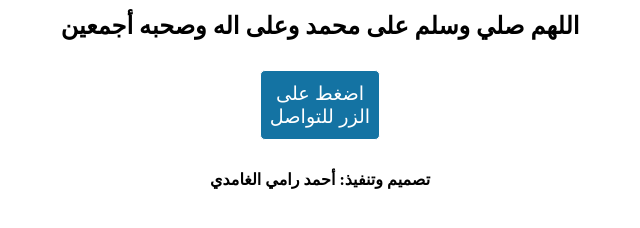
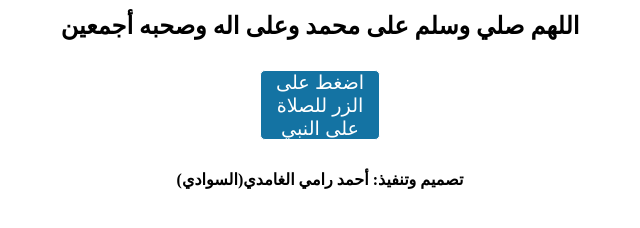
Before and after one commit to lozin1/vt.tiktok.com-qsau7070, a plain HTML site: page index.html in a window 1280 px wide. Shown: the part 344-572 px from the top of the page, without its empty margins (320-960 px from the left). Drawn offline with Linux system fonts and the light colour scheme.

Commit message:
Add files via upload

```diff
--- a/index.html
+++ b/index.html
@@ -13,10 +13,10 @@
         <h1>هل صليت على النبي اليوم؟</h1>
         <h2>اللهم صلي وسلم على محمد وعلى اله وصحبه أجمعين</h2>
 
-        <button onclick="window.location.href='https://t.me/lozin_1';">
-        اضغط على الزر للتواصل
+        <button onclick="window.location.href='https://lozin1.github.io/Asalat-ealaa-alnabii/';">
+        اضغط على الزر للصلاة على النبي
         </button>
-        <h4 class="by">تصميم وتنفيذ: أحمد رامي الغامدي</h4>
+        <h4 class="by">تصميم وتنفيذ: أحمد رامي الغامدي(السوادي)</h4>
     </div>
 </body>
 </html>
```
